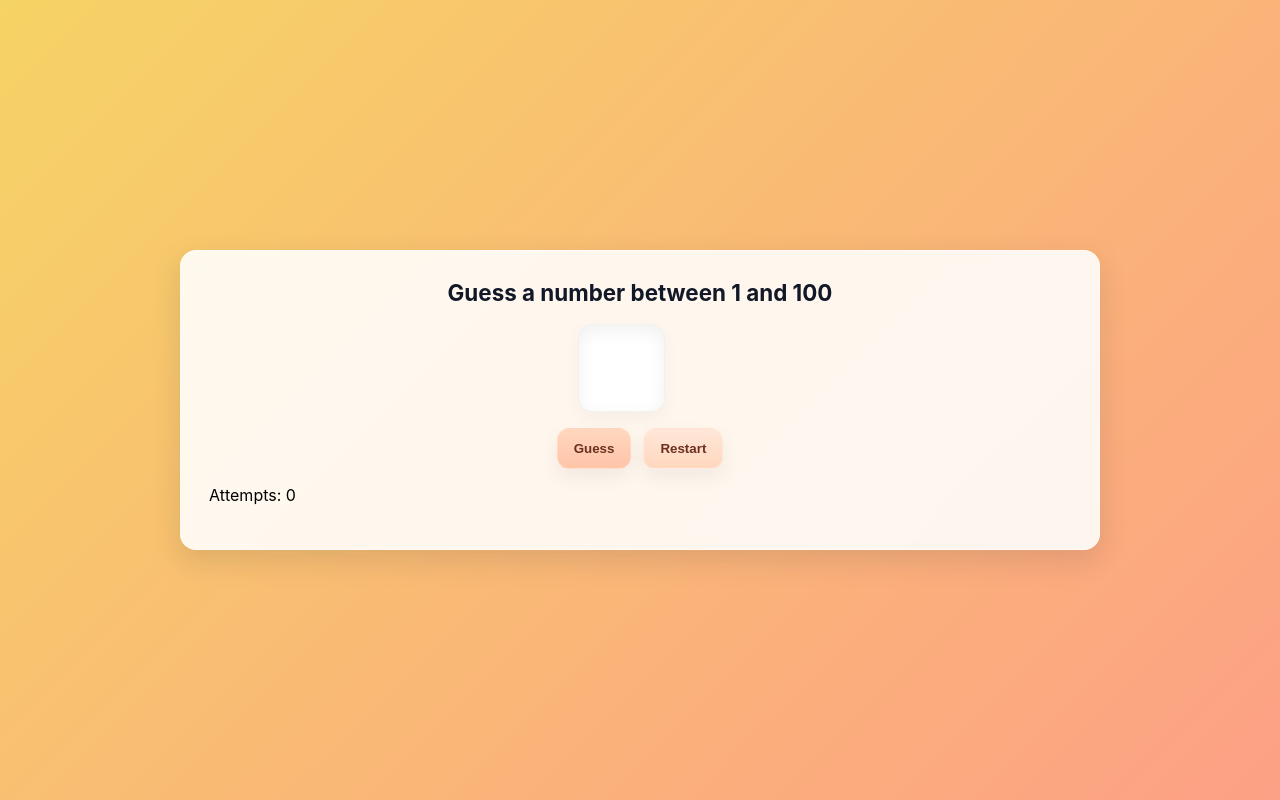
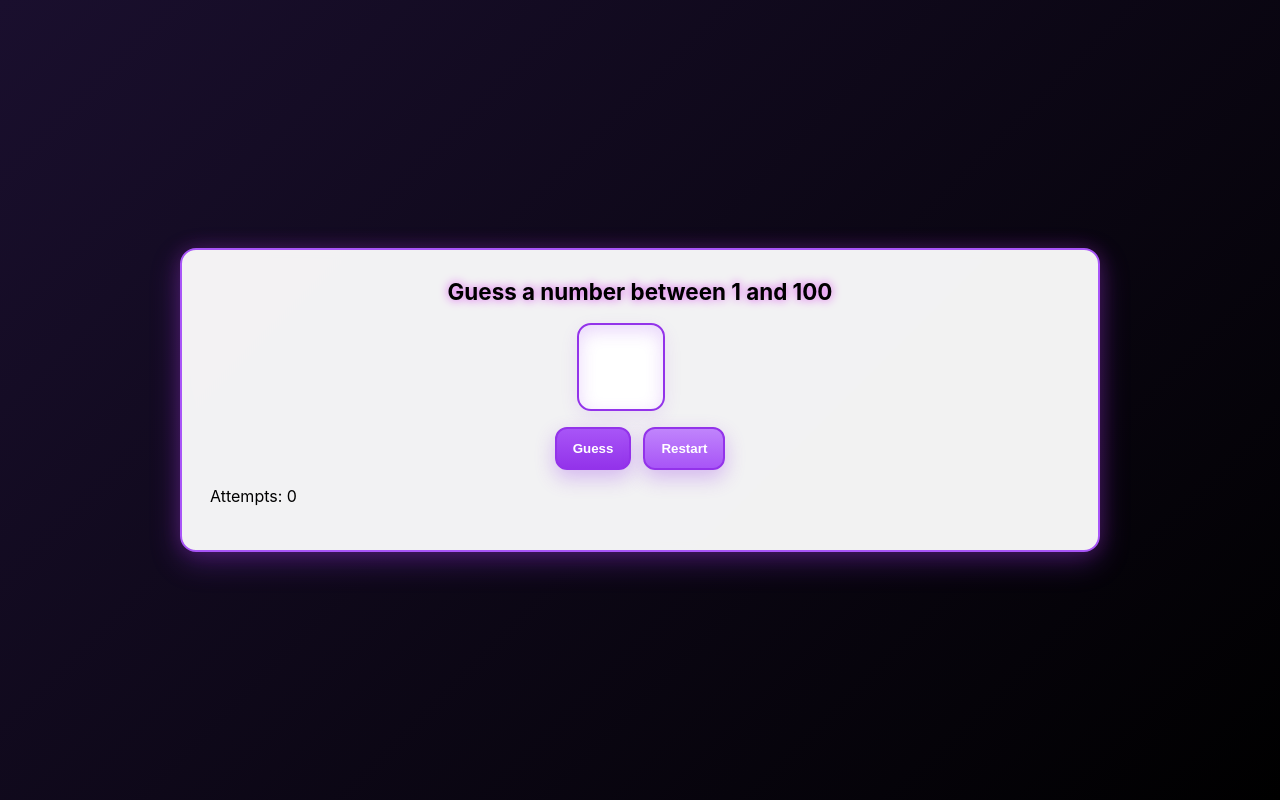
Before and after one commit to joelwood420/number-guessing-python-project, a Flask app: page / in a window 1280 px wide. Run offline with Flask 2, Linux system fonts and the light colour scheme.

Commit message:
changed colour scheme

```diff
--- a/src/static/css/style.css
+++ b/src/static/css/style.css
@@ -1,12 +1,13 @@
-/* Number Guessing Game — clean, responsive styles */
+/* Number Guessing Game — neon purple, black and white theme */
 :root{
-  --bg1:#f6d365;
-  --bg2:#fda085;
-  --card-bg: rgba(255,255,255,0.88);
-  --muted:#6b7280;
-  --peach-1: #ffd7be;
-  --peach-2: #ffc4a8;
-  --peach-3: #ffe7d8;
+  --bg1:#1a0f2e;
+  --bg2:#000000;
+  --card-bg: rgba(255,255,255,0.95);
+  --muted:#9333ea;
+  --neon-purple-1: #a855f7;
+  --neon-purple-2: #9333ea;
+  --neon-purple-3: #c084fc;
+  --neon-glow: #d946ef;
 }
 
 *{box-sizing:border-box}
@@ -29,16 +30,17 @@ body{
   background: var(--card-bg);
   border-radius:16px;
   padding:28px;
-  box-shadow: 0 10px 30px rgba(15,23,42,0.12);
-  border: 1px solid rgba(255,255,255,0.6);
+  box-shadow: 0 10px 30px rgba(147,51,234,0.3), 0 0 20px rgba(217,70,239,0.2);
+  border: 2px solid var(--neon-purple-1);
   backdrop-filter: blur(6px);
 }
 
 h1{
   margin:0 0 18px 0;
   text-align:center;
-  color: #111827;
+  color: #000000;
   font-size:1.4rem;
+  text-shadow: 0 0 10px var(--neon-glow);
 }
 
 /* overall layout: input above, buttons below (centered) */
@@ -56,12 +58,13 @@ h1{
   max-width:360px;
   aspect-ratio: 1 / 1;
   border-radius:14px;
-  border: 1px solid rgba(17,24,39,0.06);
+  border: 2px solid var(--neon-purple-2);
   background: #ffffff;
+  color: #000000;
   font-size:2.4rem;
   text-align:center;
   padding:0.2rem;
-  box-shadow: 0 6px 18px rgba(15,23,42,0.06) inset, 0 6px 18px rgba(2,6,23,0.04);
+  box-shadow: 0 6px 18px rgba(147,51,234,0.2) inset, 0 6px 18px rgba(147,51,234,0.1);
   transition: transform .12s ease, box-shadow .12s ease;
   appearance: textfield;
   -moz-appearance: textfield;
@@ -70,7 +73,8 @@ h1{
 .guess-input:focus{
   outline:none;
   transform: translateY(-3px);
-  box-shadow: 0 14px 30px rgba(15,23,42,0.10);
+  box-shadow: 0 14px 30px rgba(147,51,234,0.3), 0 0 20px var(--neon-glow);
+  border-color: var(--neon-glow);
 }
 
 /* hide native number spinner controls */
@@ -95,32 +99,36 @@ h1{
   gap:8px;
   padding:12px 16px;
   border-radius:12px;
-  border: 1px solid rgba(255,255,255,0.25);
-  color: #6b2f1f; /* dark brown text for peach buttons */
+  border: 2px solid var(--neon-purple-2);
+  color: #ffffff;
   font-weight:700;
   cursor:pointer;
-  box-shadow: 0 8px 20px rgba(2,6,23,0.06);
+  box-shadow: 0 8px 20px rgba(147,51,234,0.3);
   transition: transform .12s ease, box-shadow .12s ease, filter .12s ease;
   background-clip: padding-box;
 }
 
-/* peach-styled buttons */
+/* neon purple styled buttons */
 .btn-guess{
-  background: linear-gradient(180deg,var(--peach-1),var(--peach-2));
+  background: linear-gradient(180deg,var(--neon-purple-1),var(--neon-purple-2));
 }
 
 .btn-restart{
-  background: linear-gradient(180deg,var(--peach-3),var(--peach-1));
+  background: linear-gradient(180deg,var(--neon-purple-3),var(--neon-purple-1));
 }
 
-.btn:hover{ transform: translateY(-3px); filter: brightness(1.02) }
+.btn:hover{
+  transform: translateY(-3px);
+  box-shadow: 0 14px 30px rgba(147,51,234,0.3), 0 0 20px var(--neon-glow);
+  filter: brightness(1.1);
+}
 .btn:active{ transform: translateY(-1px) scale(.995) }
-.btn:focus{ outline: 3px solid rgba(0,0,0,0.06); outline-offset: 3px }
+.btn:focus{ outline: 3px solid var(--neon-glow); outline-offset: 3px }
 
 .msg, .message{
   margin-top:18px;
   text-align:center;
-  color:#0f172a;
+  color:#000000;
   font-weight:600;
 }
 
```
